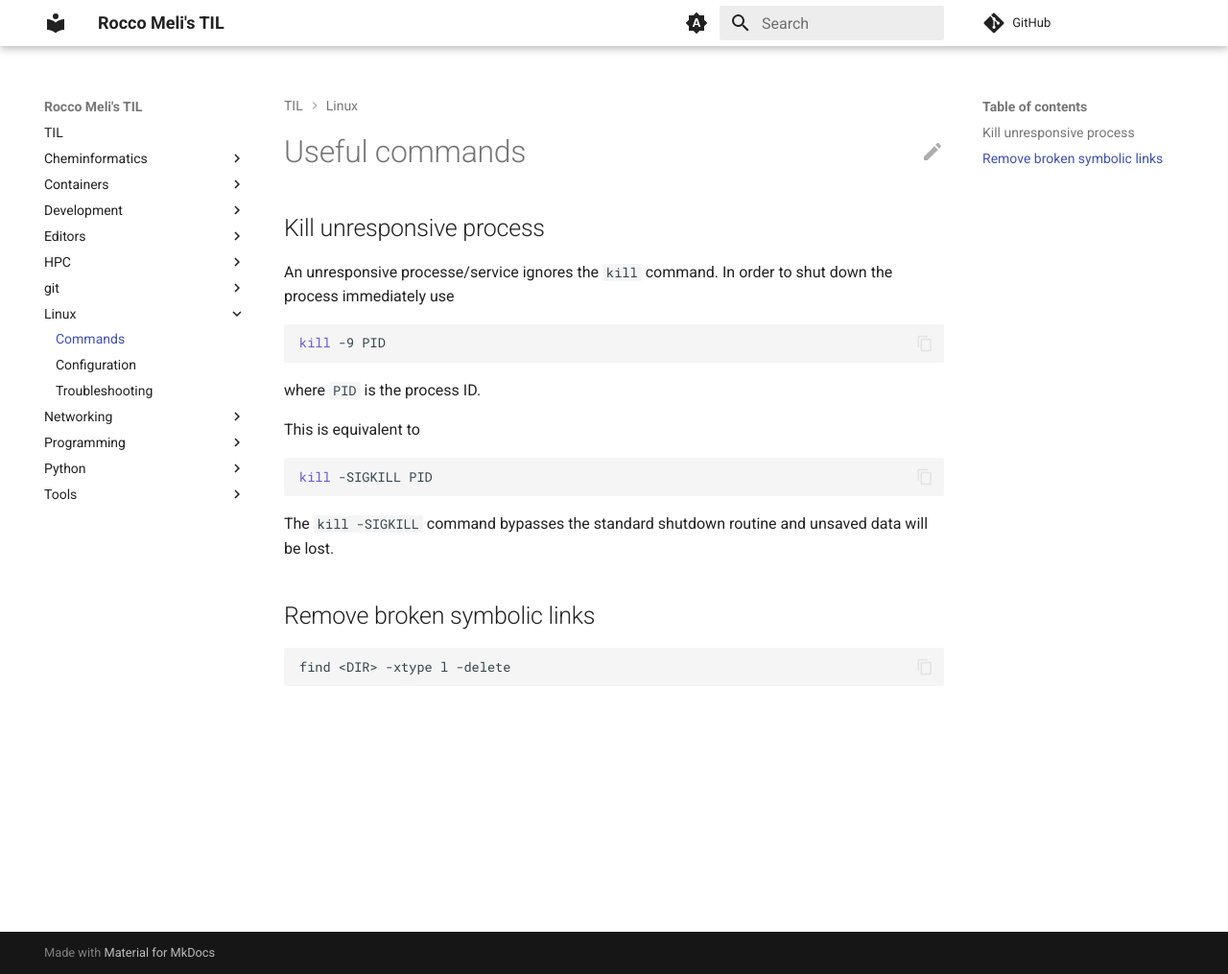
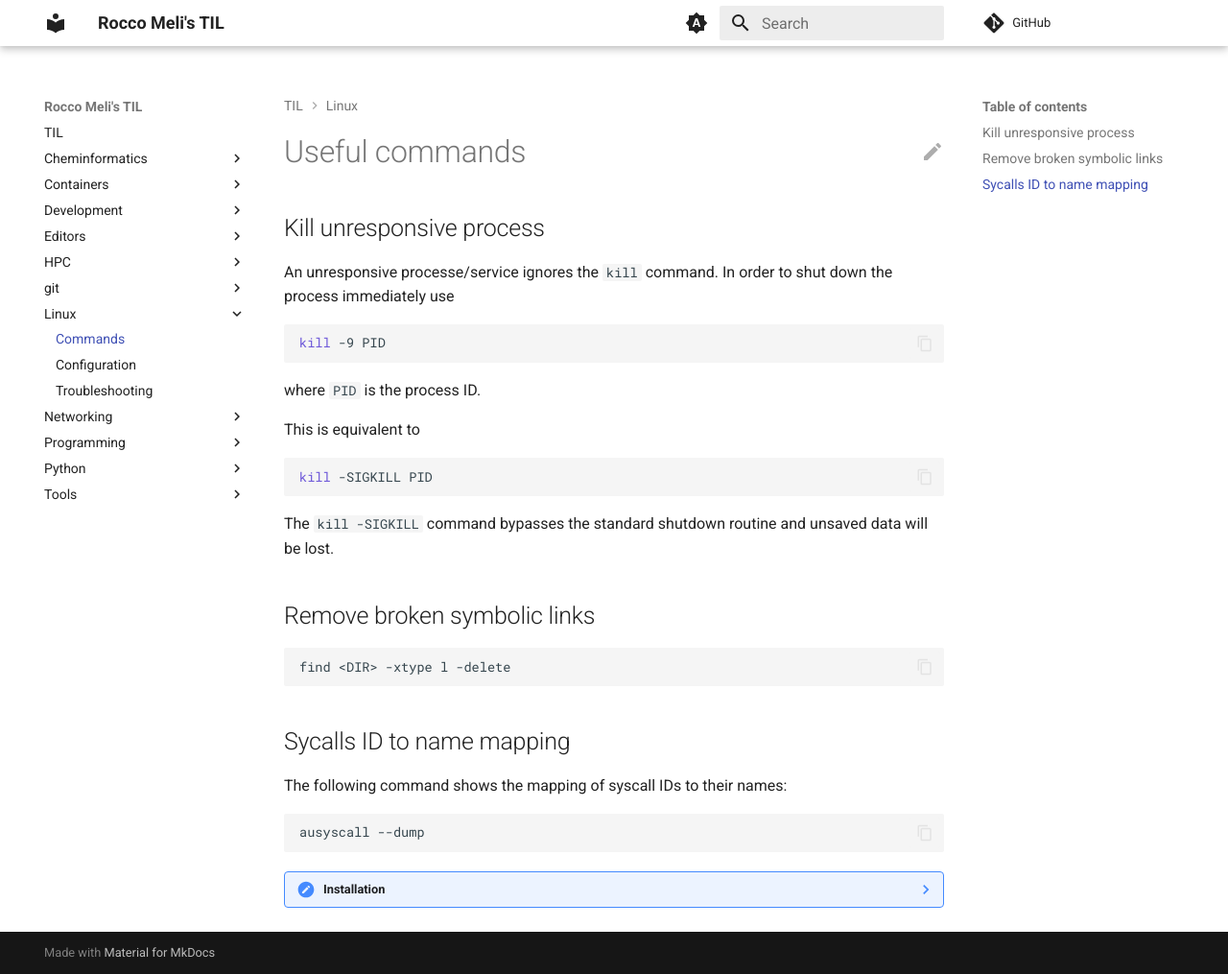
Before and after one commit to RMeli/TIL, an MkDocs documentation site: the page built from docs/linux/commands.md, in a window 1280 px wide and 1015 px high. Shown: the whole window at 96% size. Built offline with MkDocs 1.6.1 and Material for MkDocs 9.7.7, drawn with Linux system fonts in a browser that asks for light colours; comment, search, counter and statistics services are not loaded.

Commit message:
add syscall mapping command

````diff
--- a/docs/linux/commands.md
+++ b/docs/linux/commands.md
@@ -24,3 +24,19 @@ The `kill -SIGKILL` command bypasses the standard shutdown routine and unsaved d
 ```bash
 find <DIR> -xtype l -delete
 ```
+
+## Sycalls ID to name mapping
+
+The following command shows the mapping of syscall IDs to their names:
+
+```bash
+ausyscall --dump
+```
+
+??? note "Installation"
+
+    `ausyscall` is part of the `audit` package.
+
+    ```bash
+    sudo apt install auditd
+    ```
````
